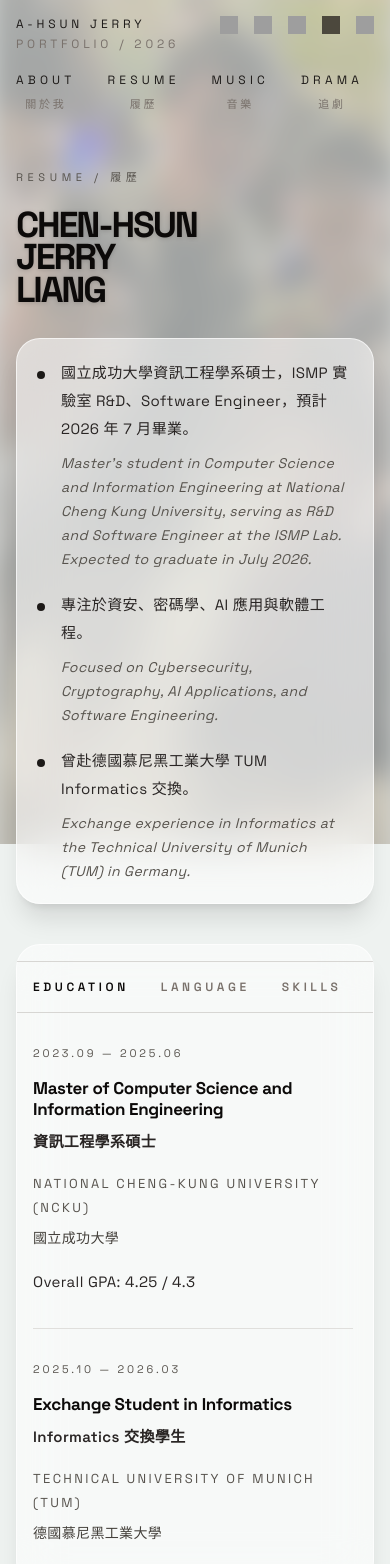
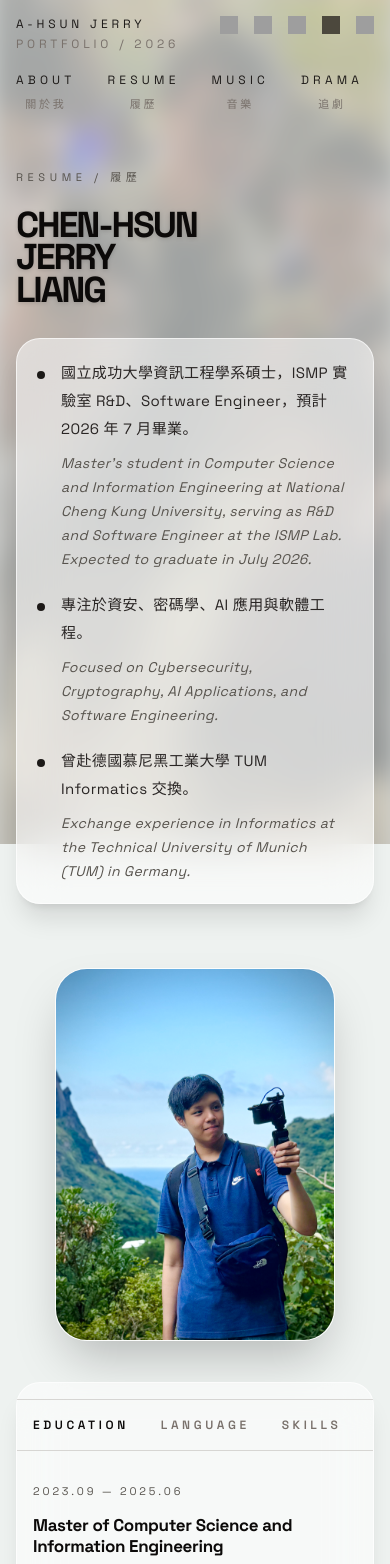
Before and after one commit to liangchatwork/jerry-portfolio, a React (Vite) app: page /resume in a window 390 px wide. Shown: the top 1564 px of the page. Built offline with nearby package versions, Linux system fonts and the light colour scheme; grey boxes are pictures that could not be loaded; the HTML template or start-up script is replaced by a standard one.

Commit message:
20260520_v3_resume_photo_updates

```diff
--- a/src/pages/Resume.tsx
+++ b/src/pages/Resume.tsx
@@ -310,7 +310,7 @@ export default function Resume() {
             </ul>
 
             {/* Portrait */}
-            <div className="animate-image-reveal hidden lg:-mt-24 lg:block">
+            <div className="animate-image-reveal mx-auto mt-8 w-full max-w-[280px] lg:-mt-24 lg:max-w-none">
               <div className="aspect-[3/4] overflow-hidden rounded-[2rem] border border-white/65 bg-white/45 shadow-2xl backdrop-blur-xl">
                 <img
                   src={`${import.meta.env.BASE_URL}resume-profile.jpg`}
```
